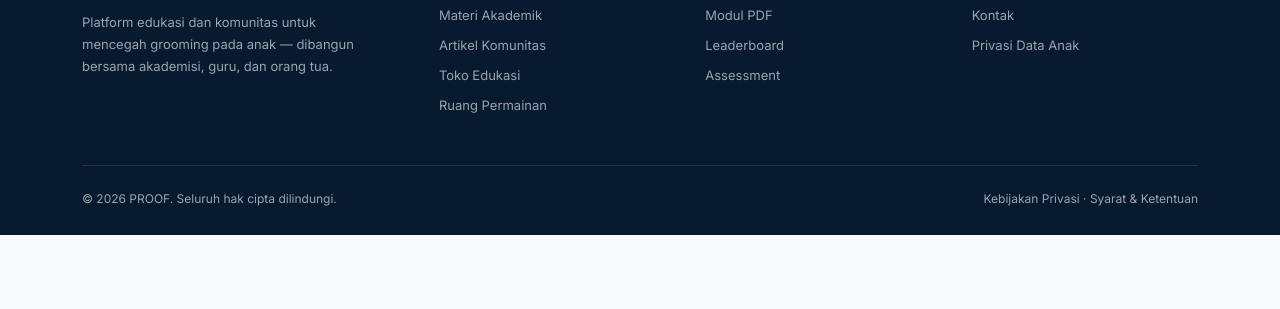
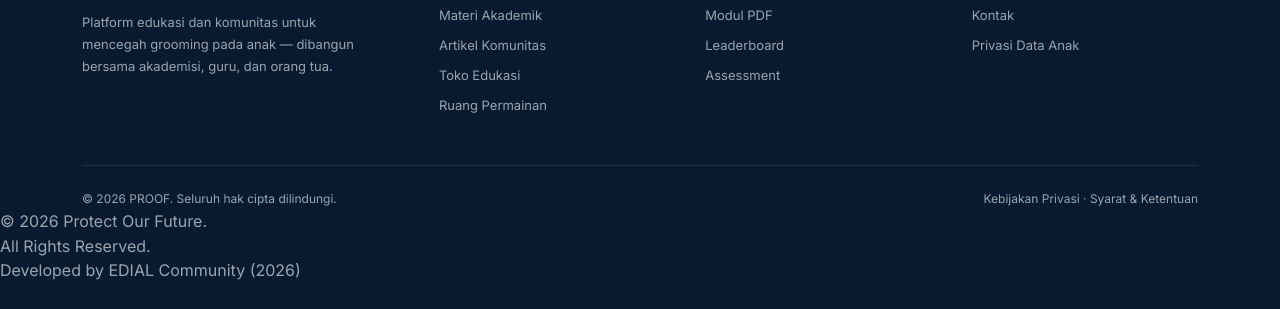
Before and after one commit to projectgaff13-design/pelitaanak, a website: page permainan.html in a window 1280 px wide. Shown: the part 1094-1403 px from the top of the page. Before the commit the page ends 1329 px from the top, so only its background shows below. Drawn offline with Linux system fonts and the light colour scheme.

Commit message:
Tambahkan kredit pengembang di footer

```diff
--- a/permainan.html
+++ b/permainan.html
@@ -100,7 +100,13 @@
   </div>
 </section>
 
-<footer><div class="wrap"><div class="footer-grid"><div><div class="footer-logo"><img class="footer-logo-mark" src="./assets/img/logo-footer.png" alt="Logo PROOF"><span>PROOF</span></div><p>Platform edukasi dan komunitas untuk mencegah grooming pada anak — dibangun bersama akademisi, guru, dan orang tua.</p></div><div class="footer-col"><h5>Jelajahi</h5><ul><li><a href="materi.html">Materi Akademik</a></li><li><a href="artikel.html">Artikel Komunitas</a></li><li><a href="toko.html">Toko Edukasi</a></li><li><a href="permainan.html">Ruang Permainan</a></li></ul></div><div class="footer-col"><h5>Untuk Fasilitator</h5><ul><li><a href="permainan.html">Modul PDF</a></li><li><a href="permainan.html">Leaderboard</a></li><li><a href="permainan.html">Assessment</a></li></ul></div><div class="footer-col"><h5>Bantuan</h5><ul><li><a href="#">Kontak</a></li><li><a href="#">Privasi Data Anak</a></li></ul></div></div><div class="footer-bottom"><span>© 2026 PROOF. Seluruh hak cipta dilindungi.</span><span>Kebijakan Privasi · Syarat &amp; Ketentuan</span></div></div></footer>
+<footer><div class="wrap"><div class="footer-grid"><div><div class="footer-logo"><img class="footer-logo-mark" src="./assets/img/logo-footer.png" alt="Logo PROOF"><span>PROOF</span></div><p>Platform edukasi dan komunitas untuk mencegah grooming pada anak — dibangun bersama akademisi, guru, dan orang tua.</p></div><div class="footer-col"><h5>Jelajahi</h5><ul><li><a href="materi.html">Materi Akademik</a></li><li><a href="artikel.html">Artikel Komunitas</a></li><li><a href="toko.html">Toko Edukasi</a></li><li><a href="permainan.html">Ruang Permainan</a></li></ul></div><div class="footer-col"><h5>Untuk Fasilitator</h5><ul><li><a href="permainan.html">Modul PDF</a></li><li><a href="permainan.html">Leaderboard</a></li><li><a href="permainan.html">Assessment</a></li></ul></div><div class="footer-col"><h5>Bantuan</h5><ul><li><a href="#">Kontak</a></li><li><a href="#">Privasi Data Anak</a></li></ul></div></div><div class="footer-bottom"><span>© 2026 PROOF. Seluruh hak cipta dilindungi.</span><span>Kebijakan Privasi · Syarat &amp; Ketentuan</span></div></div>
+    <section class="footer-credit" aria-label="Kredit pengembang">
+      <p>© 2026 Protect Our Future.</p>
+      <p>All Rights Reserved.</p>
+      <p>Developed by EDIAL Community (2026)</p>
+    </section>
+</footer>
 <script src="./assets/js/main.js"></script>
 <script src="./assets/js/permainan.js"></script>
 </body>
```
Also changed, not shown: artikel.html (+5 -0 lines), checkout.html (+5 -0 lines), index.html (+5 -0 lines), keranjang.html (+5 -0 lines), materi.html (+5 -0 lines), mother-sharing.html (+5 -0 lines), toko.html (+5 -0 lines).
